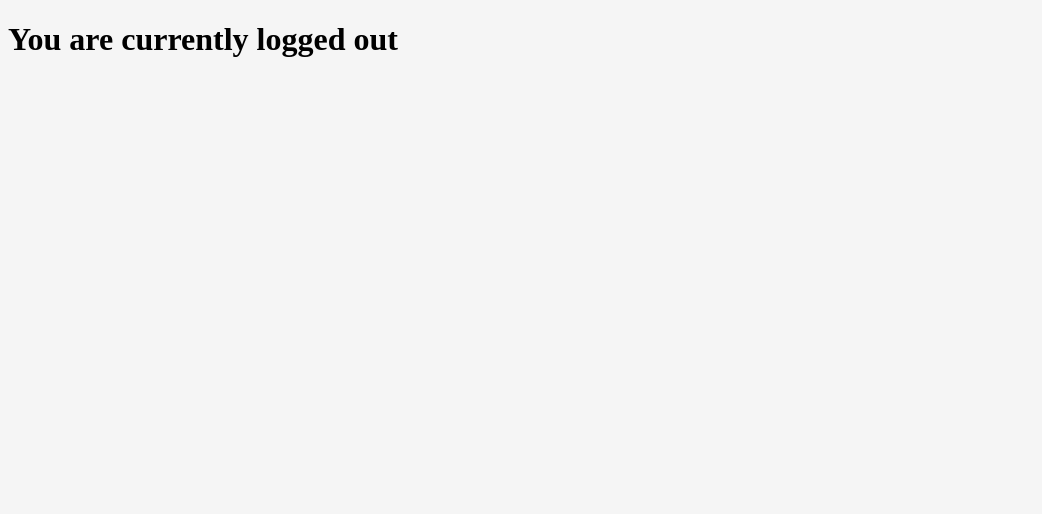
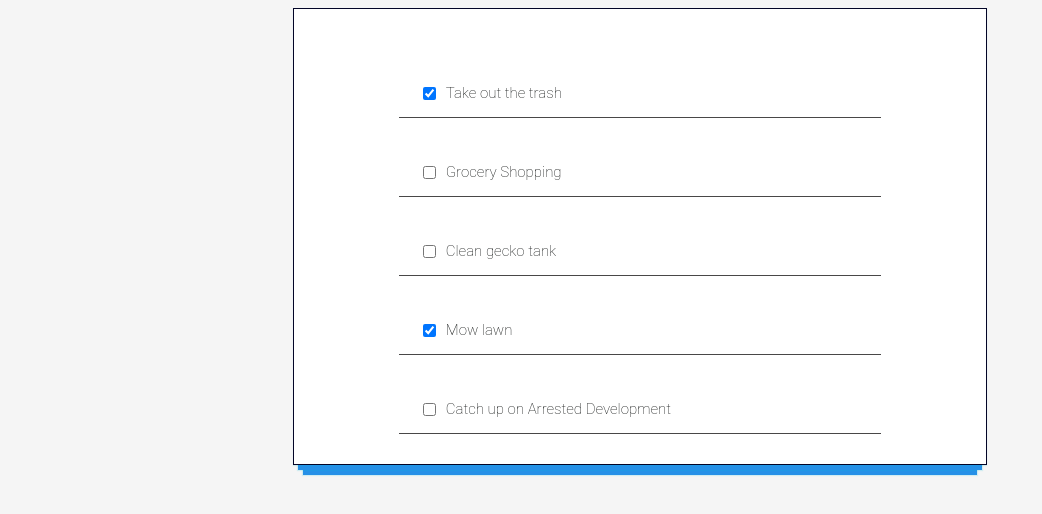
Before and after one commit to userforbidden/reactpractice, a React (Create React App) app in the folder todo-phase1/: page / in a window 1280 px wide. Shown: the top 514 px of the page, without its empty margins (0-1042 px from the left). Built offline with nearby package versions, Linux system fonts and the light colour scheme.

Commit message:
29. Completed Todo App - Phase 4

```diff
--- a/todo-phase1/src/App.js
+++ b/todo-phase1/src/App.js
@@ -1,9 +1,9 @@
 import React, { Component } from 'react';
 import './App.css';
-//import TodoHeader from './components/TodoHeader'
-import TodoItem from './components/TodoItem'
+import TodoHeader from './components/TodoHeader'
+//import TodoItem from './components/TodoItem'
 
-class App extends Component{
+/* class App extends Component{
   constructor(){
     super()
     this.state = {
@@ -17,7 +17,7 @@
       </div>
     )
   }
-}
+} */
 /* class App extends Component {
   constructor() {
     super()
@@ -51,13 +51,13 @@
     )
   }
 } */
-// function App() {
-//   return (
-//     <div>
-//       <TodoHeader />
-//     </div>
-//   );
-// }
+function App() {
+  return (
+    <div>
+      <TodoHeader />
+    </div>
+  );
+}
 
 /* class App extends React.Component{
   render() {
--- a/todo-phase1/src/components/TodoHeader.js
+++ b/todo-phase1/src/components/TodoHeader.js
@@ -1,16 +1,25 @@
-import React from "react";
+import React, { Component } from "react";
 import TodoItem from "./TodoItem";
 //import ContactCard from "./ContactCard";
 import todosData from "../data/todosData"
 
-function TodoHeader(){
+class TodoHeader extends Component{
+    constructor(){
+        super()
+        this.state = {
+            todos: todosData
+        }
+    }
+    render(){
+        const todoItems = this.state.todos.map(item => <TodoItem key = {item.id} item ={item}/>)
 
-    const todoItems = todosData.map(item => <TodoItem key = {item.id} item ={item}/>)
-    return (
-        <div className="todo-list">
-            {todoItems}
-        </div>
-    )
+        return (
+            <div className="todo-list">
+                {todoItems}
+            </div>
+        )
+    }
+
 }
 
 export default TodoHeader
```
Also changed, not shown: 1 other file (tests, documents, lock files or other folders).
